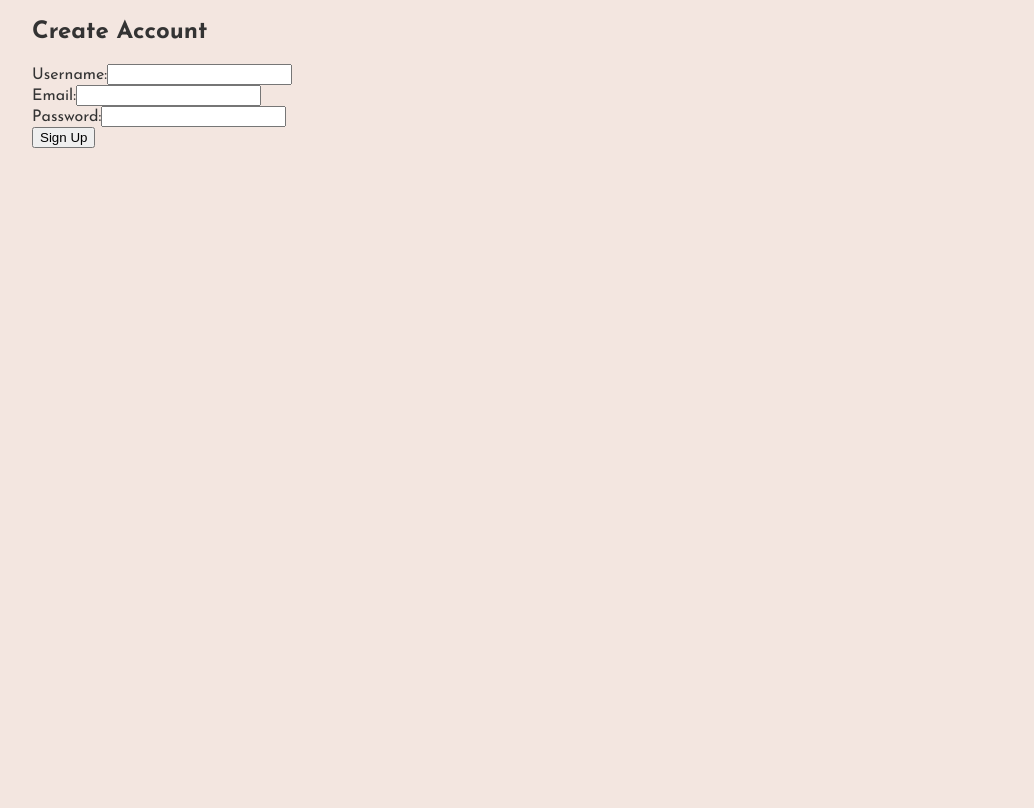
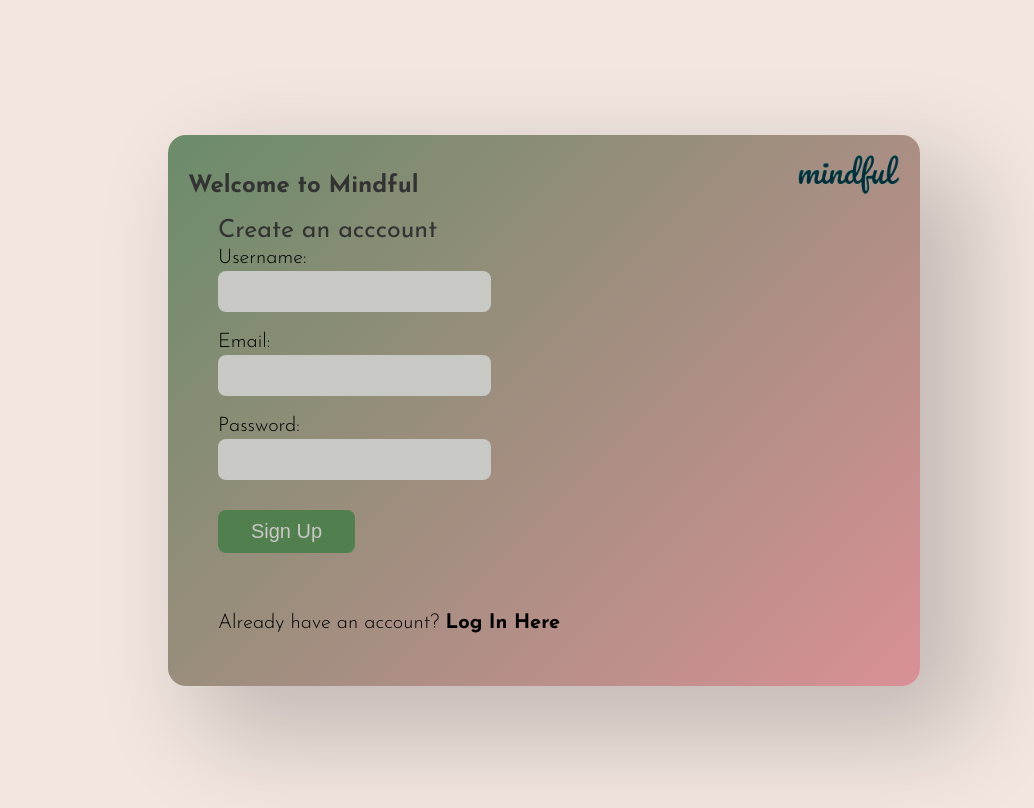
Before and after one commit to vincent-mugendi/Mindful, a React (Vite) app in the folder frontend/mindful-frontend/: page /signup in a window 1280 px wide. Shown: the top 808 px of the page, without its empty margins (96-1130 px from the left). Built offline with nearby package versions, Linux system fonts and the light colour scheme.

Commit message:
Implemented SignUp Form Design

```diff
--- a/frontend/mindful-frontend/src/components/signup/SignupForm.css
+++ b/frontend/mindful-frontend/src/components/signup/SignupForm.css
@@ -1,70 +1,113 @@
-body {
-    font-family: Arial, sans-serif;
-    margin: 0;
-    padding: 0;
-    background-color: #f4f4f9;
-    color: #333;
+.signup {
+    display: flex;
+    justify-content: center;
+    align-items: center;
+    height: 100vh;
+}
+
+.card {
+    width: 712px;
+    height: 511px;
+    background: linear-gradient(135deg, #6B8C6A 0%, #D99096 100%);
+    border-radius: 18px;
+    padding: 20px;
     display: flex;
     flex-direction: column;
+    justify-content: space-between;
+    box-shadow: 40px 40px 100px 10px rgba(0, 0, 0, 0.2);
+}
+
+.card h3 {
+    font-size: 25px;
+    font-weight: 400;
+    margin-top: 0;
+    margin-left: 30px;
+    margin-bottom: 5px;
+}
+
+.header {
+    display: flex;
+    justify-content: space-between;
+    text-align: center;
     align-items: center;
 }
 
-header {
-    background-color: #4CAF50;
-    color: white;
-    width: 100%;
-    padding: 20px 0;
-    text-align: center;
+.header h2 {
+    color: black;
+    font-size: 25px;
 }
 
-section {
-    background-color: white;
-    padding: 20px;
-    margin: 20px;
-    border-radius: 8px;
-    box-shadow: 0 0 10px rgba(0, 0, 0, 0.1);
-    max-width: 400px;
-    width: 100%;
+.logo {
+    width: 102px;
+    height: auto;
 }
 
-form {
+.form-group {
     display: flex;
     flex-direction: column;
-}
-
-form h2 {
     margin-bottom: 20px;
-    color: #4CAF50;
-}
-
-form div {
-    margin-bottom: 15px;
 }
 
 label {
-    display: block;
-    margin-bottom: 5px;
-    font-weight: bold;
+    margin-left: 30px;
+    font-size: 20px;
+    font-weight: 300;
+    color: black;
+    margin-bottom: 3px;
 }
 
 input {
-    width: 100%;
-    padding: 10px;
-    border: 1px solid #ccc;
-    border-radius: 5px;
-    box-sizing: border-box;
+    margin-left: 30px;
+    width: 257px;
+    height: 25px;
+    color: black;
+    border: none;
+    background-color: #C8C8C5;
+    border-radius: 8px;
+    outline: none;
+    padding: 8px;
 }
 
-button {
+.signup  button {
+    margin-left: 30px;
+    margin-top: 10px;
+    color: #C8C8C5;
+    font-size: 20px;
+    background: #517F4E;
+    width: 137px;
     padding: 10px 20px;
-    background-color: #4CAF50;
-    color: white;
     border: none;
-    border-radius: 5px;
+    border-radius: 8px;
+    outline: none;
     cursor: pointer;
-    font-size: 16px;
+    margin-bottom: 0;
+    transition: background 0.3s, color 0.3s;
 }
 
-button:hover {
-    background-color: #45a049;
+.signup button:hover {
+    background: #405c3a;
+    color: #ffffff;
 }
+
+.footer {
+    font-size: 20px;
+    font-weight: 300;
+    margin-left: 30px;
+    margin-top: 0;
+}
+
+.footer p {
+    color: black;
+}
+
+.footer span {
+    font-weight: 400;
+}
+
+.footer a {
+    text-decoration: none;
+}
+
+.footer a span:hover {
+    color: #21651d;
+}
--- a/frontend/mindful-frontend/src/components/signup/SignupForm.jsx
+++ b/frontend/mindful-frontend/src/components/signup/SignupForm.jsx
@@ -1,5 +1,9 @@
 import React, { useState } from "react";
 import { useNavigate } from "react-router-dom"; // Import useNavigate hook
+
+import { Link } from "react-router-dom";
+import logo from "../../assets/logo.png";
+import "./SignupForm.css"
 
 const SignupForm = () => {
     const [formData, setFormData] = useState({
@@ -49,10 +53,16 @@ const SignupForm = () => {
     };
 
     return (
-        <section>
+        <section className="signup">
+            <div className="card">
+                <div style={{ display: 'flex', justifyContent: 'space-between' }}>
+                    <h2>Welcome to Mindful</h2>
+                    <Link to="/"><img className="logo" src={logo} alt="mindful logo" /></Link>
+                </div>
+
+                <h3>Create an acccount</h3>
                 <form onSubmit={handleSubmit}>
-                <h2>Create Account</h2>
-                <div>
+                    <div className="form-group">
                         <label htmlFor="username">Username:</label>
                         <input
                             type="text"
@@ -62,7 +72,7 @@ const SignupForm = () => {
                             onChange={handleChange}
                         />
                     </div>
-                <div>
+                    <div className="form-group">
                         <label htmlFor="email">Email:</label>
                         <input
                             type="email"
@@ -72,7 +82,7 @@ const SignupForm = () => {
                             onChange={handleChange}
                         />
                     </div>
-                <div>
+                    <div className="form-group">
                         <label htmlFor="password">Password:</label>
                         <input
                             type="password"
@@ -82,10 +92,18 @@ const SignupForm = () => {
                             onChange={handleChange}
                         />
                     </div>
-                <div>
+                    <div className="form-group">
                         <button type="submit">Sign Up</button>
                     </div>
                 </form>
+                <div className="footer">
+                    <Link to="/login">
+                    <p>
+                        Already have an account? <span style={{ fontWeight: 'bold' }}>Log In Here</span>
+                    </p>
+                    </Link>
+                </div>
+            </div>
         </section>
     );
 };
```
Lines whose indentation alone changed are shown as unchanged.
